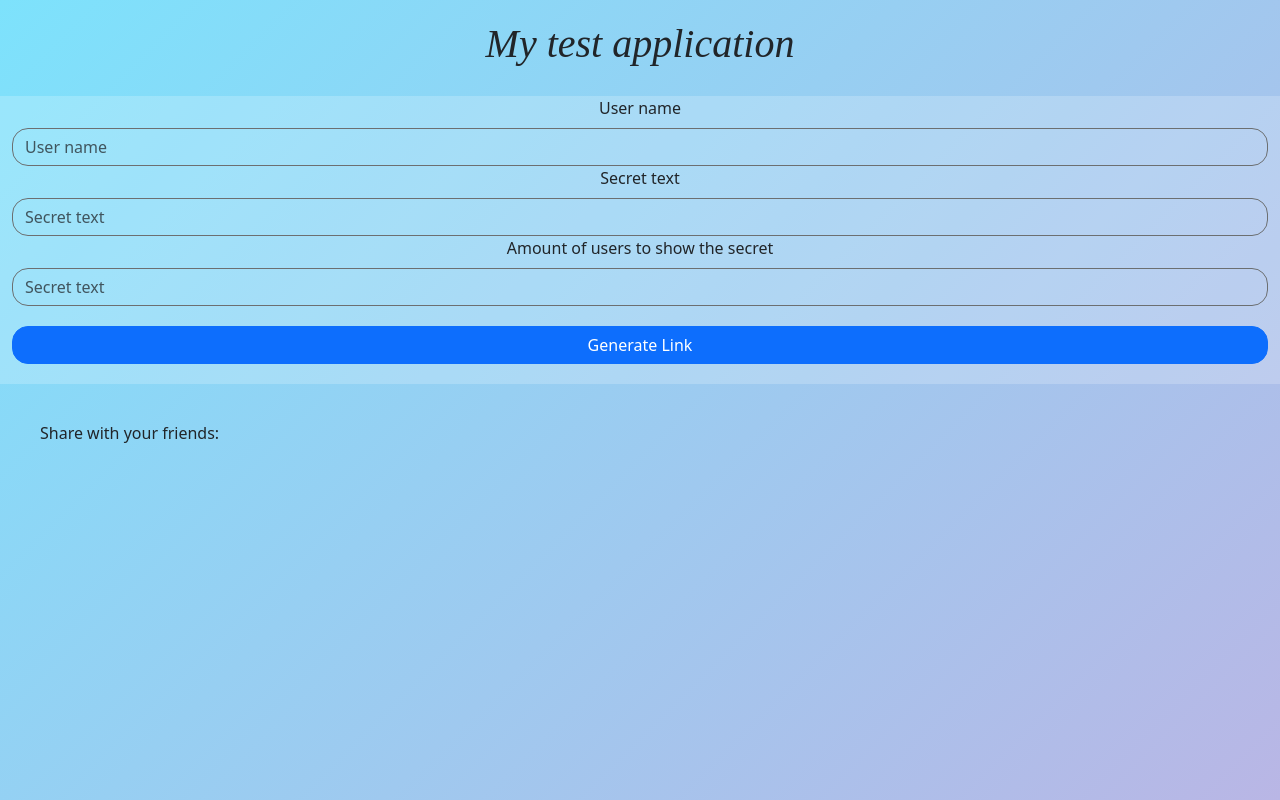
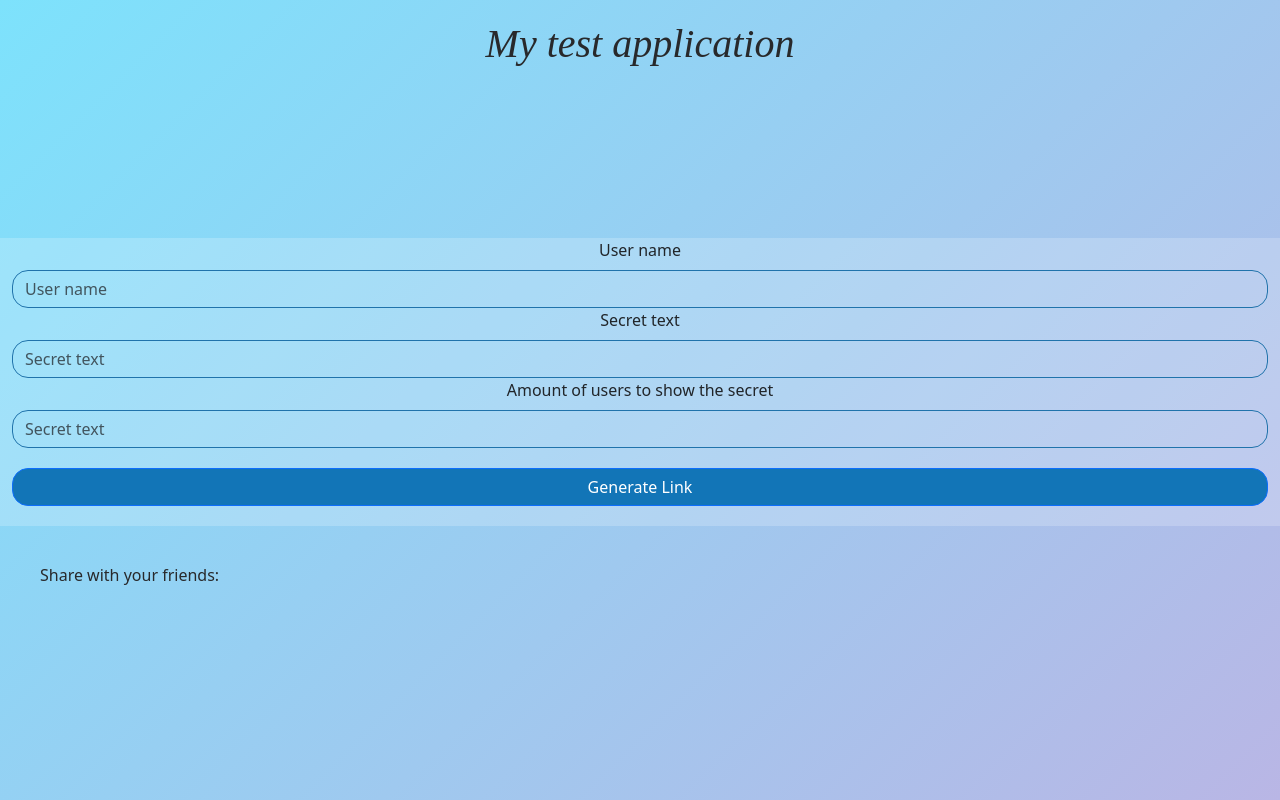
Before and after one commit to Miosota/secret_demo, a React (Create React App) app in the folder react-client/: page / in a window 1280 px wide. Built offline with nearby package versions, Linux system fonts and the light colour scheme.

Commit message:
final fixes

```diff
--- a/react-client/src/components/appbar.component.tsx
+++ b/react-client/src/components/appbar.component.tsx
@@ -1,6 +1,4 @@
 import "../styles/appbar.css";
-import NavBar from "react-bootstrap/Navbar";
-import ToolBar from "react-bootstrap/ButtonToolbar";
 
 
 export default function AppBar() {
--- a/react-client/src/components/secret.component.tsx
+++ b/react-client/src/components/secret.component.tsx
@@ -1,4 +1,4 @@
-import  {useState} from "react";
+import "../styles/secret.css";
 import { Container } from "react-bootstrap";
 
 
@@ -29,8 +29,10 @@ export default function SecretComponent() {
             const parentObject = document.getElementsByClassName('container')[0];
             const childObject = document.createElement('div');
             childObject.innerHTML = `
-                <h2>Your friend send some information for you: </h2>
-                <h3>`+secretText+`</h3>
+                <div class="found-secret">
+                    <h2>Your friend send some information for you: </h2>
+                    <h3>`+secretText+`</h3>
+                </div>
             `;
             parentObject.appendChild(childObject);
 
--- a/react-client/src/styles/appbar.css
+++ b/react-client/src/styles/appbar.css
@@ -3,4 +3,5 @@
     padding: 20px 0;
     font-style: oblique;
     font-family: cursive;
+    color: #28292b;
 }
--- a/react-client/src/styles/createsecret.css
+++ b/react-client/src/styles/createsecret.css
@@ -4,26 +4,38 @@
 
 .form-control {
     border-radius: var(--bs-border-radius-xl);
+    background: transparent;
+    border-color: #2073ab;
+}
+
+.form-control:focus {
+    background: transparent;
+    border-color: #1275b7;
+    box-shadow:#077ecd;
 }
 
 .btn-primary {
     margin: 20px 0;
     width: 100%;
     border-radius: var(--bs-border-radius-xl);
+    --bs-btn-bg: #1275b7;
+    --bs-btn-hover-bg: #077ecd;
+    --bs-btn-active-bg: #077ecd;
 }
+
 
 .link_to_share {
     font-size: medium;
     text-align: left;
     padding: 40px;
+    color: #28292b;
+}
+
+.link_to_share a {
+    color: #1275b7;
 }
 
 .container {
     background-color: rgba(255, 255, 255, 0.2);
     min-width: 100%;
 }
-
-.container input {
-    background: transparent;
-    border-color: #6c6f71;
-}
--- /dev/null
+++ b/react-client/src/styles/secret.css
@@ -0,0 +1,19 @@
+.container {
+    margin-top: 150px;
+}
+
+.found-secret {
+    padding: 10px 0;
+}
+
+h2 {
+    font-size: revert-layer;
+    text-align: left;
+    color: #28292b;
+}
+
+h3 {
+    font-size: medium;
+    text-align: left;
+    color: #1275b7;
+}
--- a/react-client/src/types/user.type.ts
+++ /dev/null
@@ -1,4 +0,0 @@
-export default interface IUserData {
-    id: any,
-    name: string,
-}
--- a/react-client/src/types/usercontext.type.ts
+++ /dev/null
@@ -1,4 +0,0 @@
-export default interface UserContextType {
-    userName: string;
-    setUserName: (uName:string) => void
-  }
```
Also changed, not shown: react-client/src/context/appContext.ts (deleted, +0 -11 lines), react-client/src/services/user.service.ts (deleted, +0 -12 lines), 2 other files (tests, documents, lock files or other folders).
